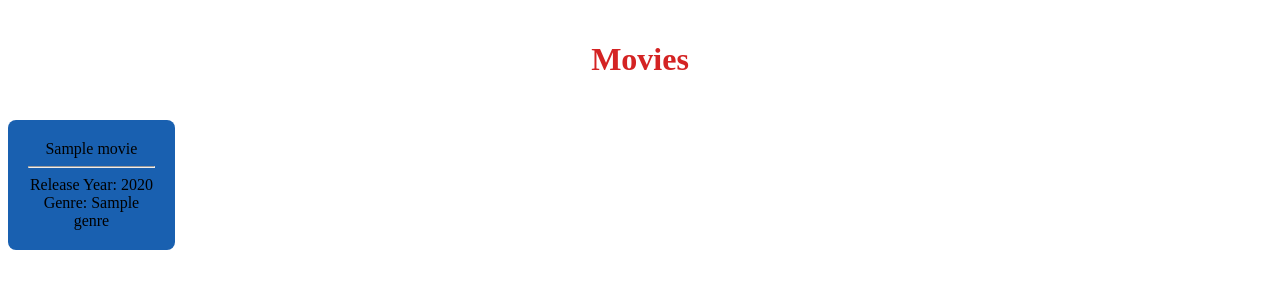
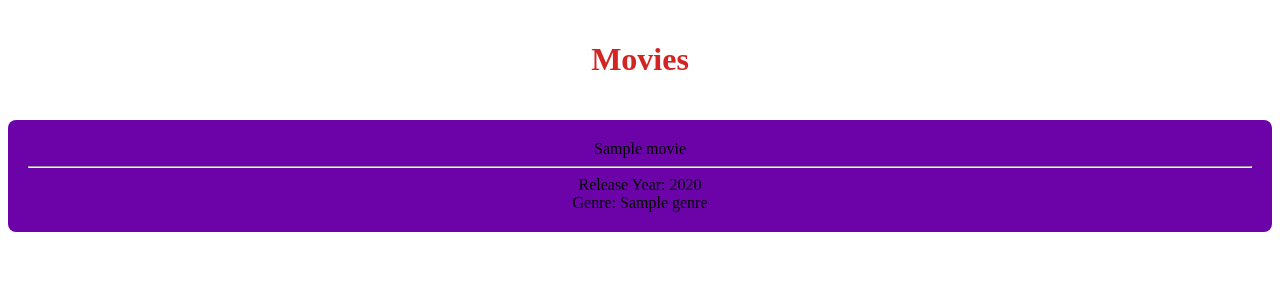
Before and after one commit to Holfve1/Movie_review_wepage, a Flask app: template templates/test_index.html in a window 1280 px wide. Shown: the top 300 px of the page. Run offline with Flask 3, Linux system fonts and the light colour scheme; the template is opened without the code that fills it: most values are stand-ins (such as "Sample title", 1, 10 or a date in 2020).

Commit message:
Top Movie Styling

```diff
--- a/templates/test_index.html
+++ b/templates/test_index.html
@@ -4,6 +4,25 @@
   <meta charset="UTF-8">
   <title>Grid List</title>
   <style>
+
+    ul {
+        list-style-type: none;
+    }
+
+    .Title {
+      color: #d42323;
+      padding: 20px;
+      text-align: center;
+      border-radius: 8px;
+    }
+
+    .grid-top-movie {
+      background-color: #6c03a9;
+      padding: 20px;
+      text-align: center;
+      border-radius: 8px;
+    }
+
     .grid-list {
       display: grid;
       grid-template-columns: repeat(auto-fill, minmax(150px, 1fr));
@@ -19,33 +38,28 @@
       border-radius: 8px;
     }
 
-    .Title {
-      color: #d42323;
-      padding: 20px;
-      text-align: center;
-      border-radius: 8px;
-    }
+
 
   </style>
 </head>
 <body>
     <h1 class="Title"> Movies </h1>
 
-    <ol class="grid-list">
+    <ul class="grid-top-movie">
         {% for movie in movies %}
             {% if movie.id == 1%}
                 <li> {{movie.title}} <br> <hr> Release Year: {{movie.release_year}} <br> Genre: {{movie.genre}} </li>
             {% endif %}
         {% endfor %}
-    </ol>
+    </ul>
 
-    <ol class="grid-list">
+    <ul class="grid-list">
         {% for movie in movies %}
             {% if movie.id > 1%}
                 <li> {{movie.title}} <br> <hr> Release Year: {{movie.release_year}} <br> Genre: {{movie.genre}} </li>
             {% endif %}
         {% endfor %}
-    </ol>
+    </ul>
 
 
 </body>
```
